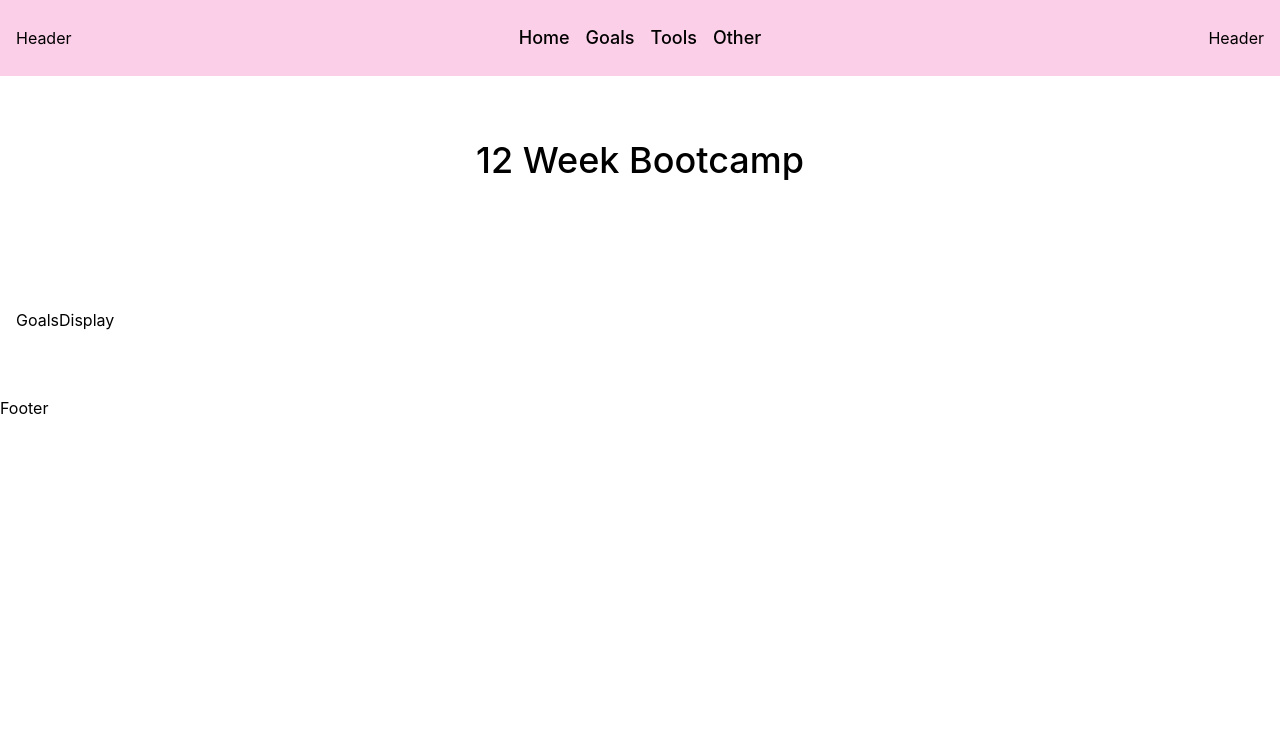
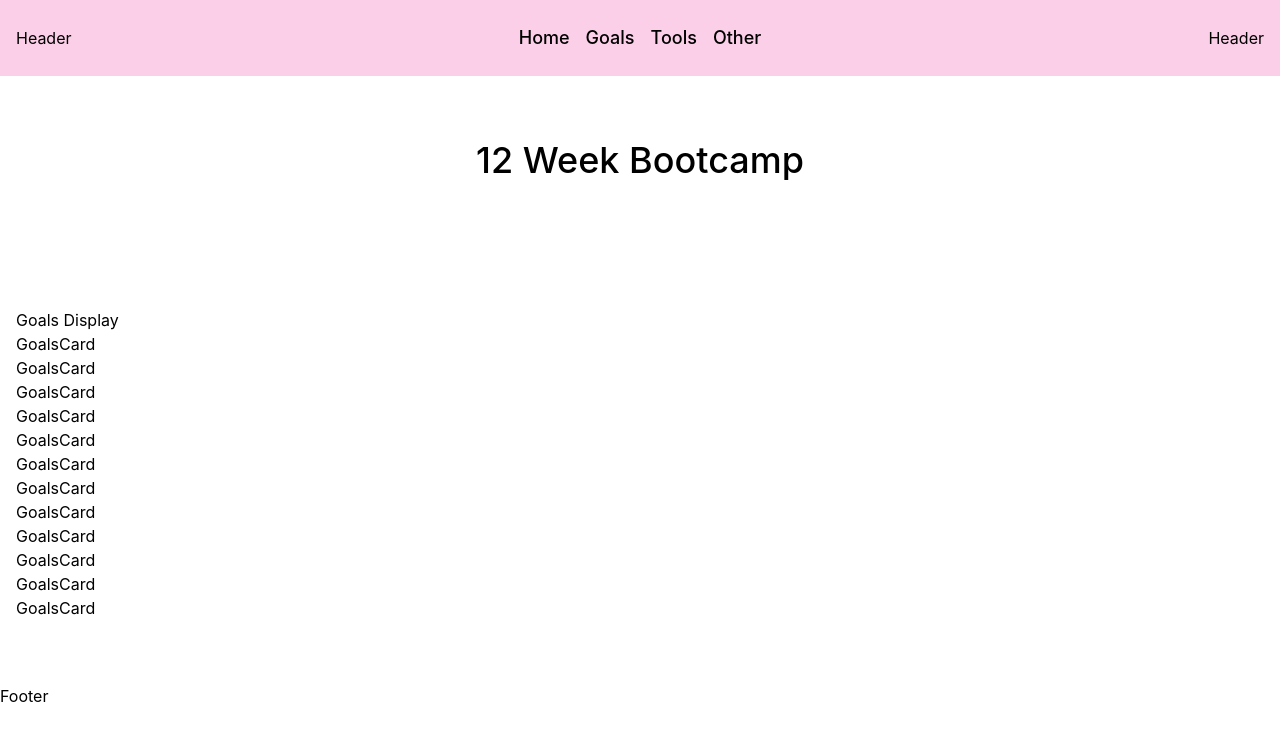
Before and after one commit to Facundo-Martin/nextjs-productivity-app, a Next.js app: page /goals in a window 1280 px wide. Shown: the top 740 px of the page. Built offline with nearby package versions, Linux system fonts and the light colour scheme.

Commit message:
created goals dummy data

```diff
--- a/src/components/Goals/GoalsDisplay.tsx
+++ b/src/components/Goals/GoalsDisplay.tsx
@@ -1,5 +1,16 @@
 import React from "react";
+import { goals } from "../../data";
+import GoalsCard from "./GoalsCard";
 
 export default function GoalsDisplay() {
-  return <section className="section">GoalsDisplay</section>;
+  return (
+    <section className="section">
+      <h1>Goals Display</h1>
+      <div>
+        {goals.map((goals) => (
+          <GoalsCard goals={goals} />
+        ))}
+      </div>
+    </section>
+  );
 }
--- /dev/null
+++ b/src/data.ts
@@ -0,0 +1,23 @@
+import { weeklyGoal } from "./interfaces";
+
+export const goals: weeklyGoal[] = [
+  {
+    week: "1",
+    goals: [
+      "Finish e-commerce project",
+      "Network on LinkedIn",
+      "Finish Porfolio",
+    ],
+  },
+  { week: "1", goals: ["Do this"] },
+  { week: "1", goals: ["Do this"] },
+  { week: "1", goals: ["Do this"] },
+  { week: "1", goals: ["Do this"] },
+  { week: "1", goals: ["Do this"] },
+  { week: "1", goals: ["Do this"] },
+  { week: "1", goals: ["Do this"] },
+  { week: "1", goals: ["Do this"] },
+  { week: "1", goals: ["Do this"] },
+  { week: "1", goals: ["Do this"] },
+  { week: "1", goals: ["Do this"] },
+];
--- /dev/null
+++ b/src/interfaces/index.d.ts
@@ -0,0 +1,4 @@
+export type weeklyGoal = {
+  week: string;
+  goals: string[];
+};
```
